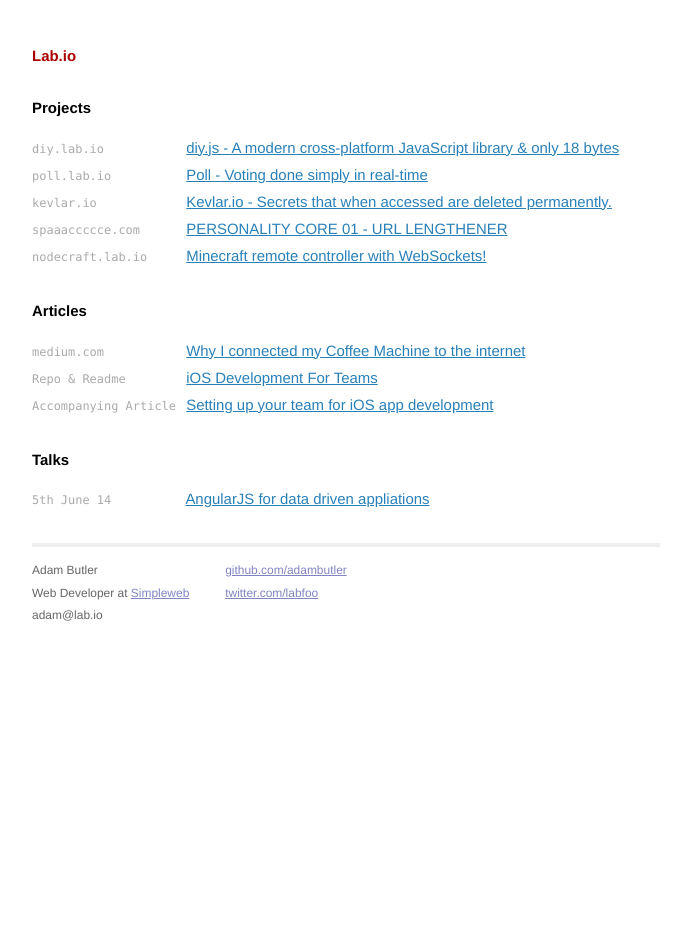
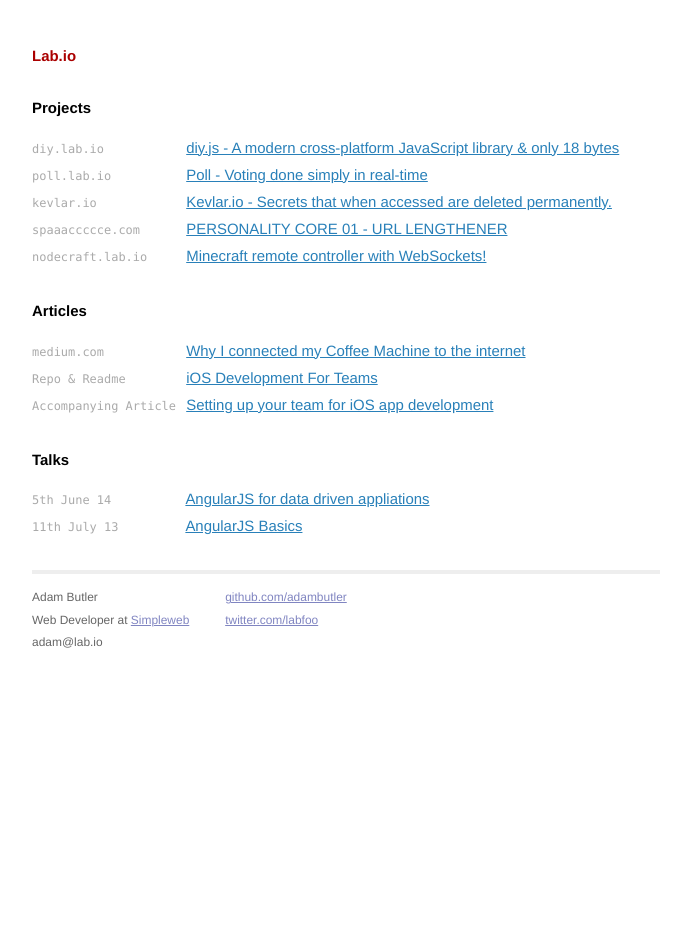
Before and after one commit to adambutler/blog, a Jekyll site: the page built from index.html, in a window 1280 px wide. Shown: the whole page, without its empty margins (294-985 px from the left). Built offline with Jekyll 4.4.1, drawn with Linux system fonts in a browser that asks for light colours; Markdown is read by kramdown in place of the engine named in the settings.

Commit message:
Add angular basics

```diff
--- a/index.html
+++ b/index.html
@@ -23,5 +23,6 @@
   <h1>Talks</h1>
   <ul class="posts">
     <li><span>5th June 14</span> <a href="https://github.com/adambutler/angular-js-for-data-driven-applications">AngularJS for data driven appliations</a></li>
+    <li><span>11th July 13</span> <a href="https://github.com/adambutler/angular-basics">AngularJS Basics</a></li>
   </ul>
 </div>
```
